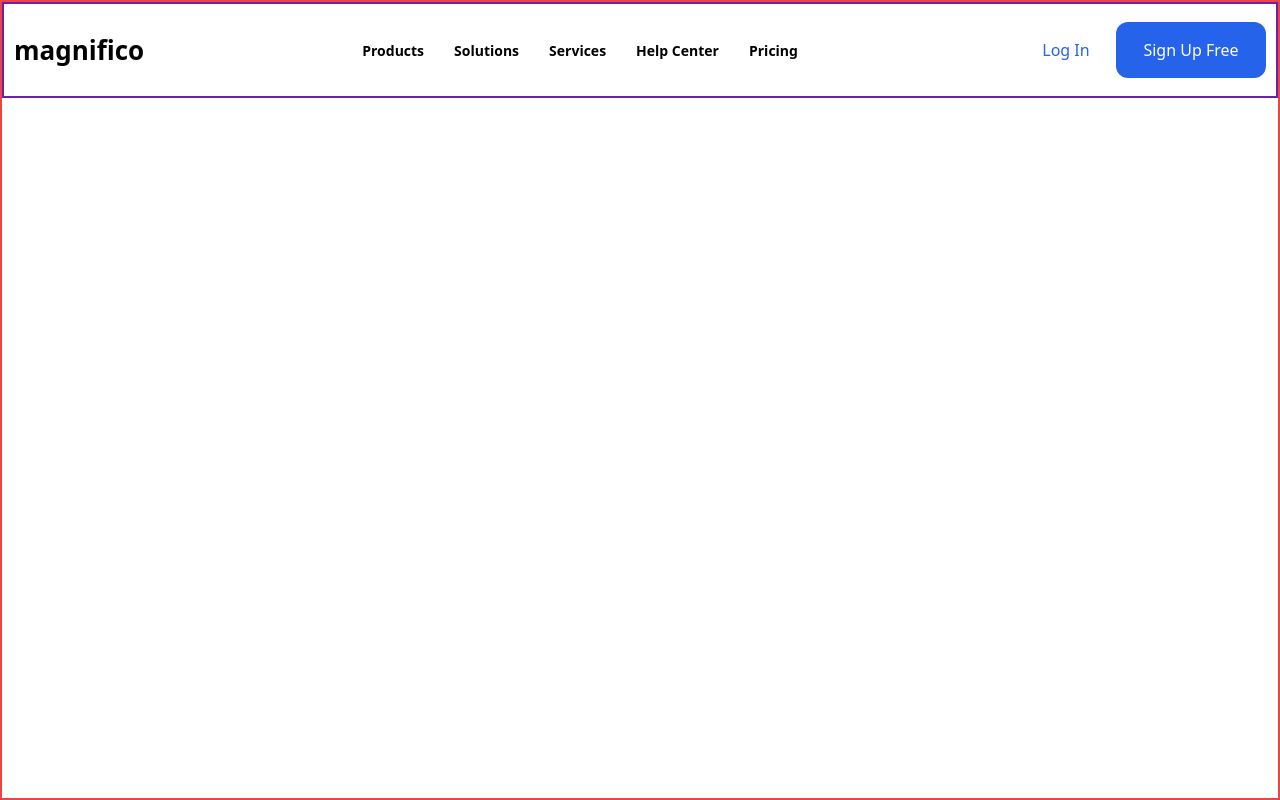
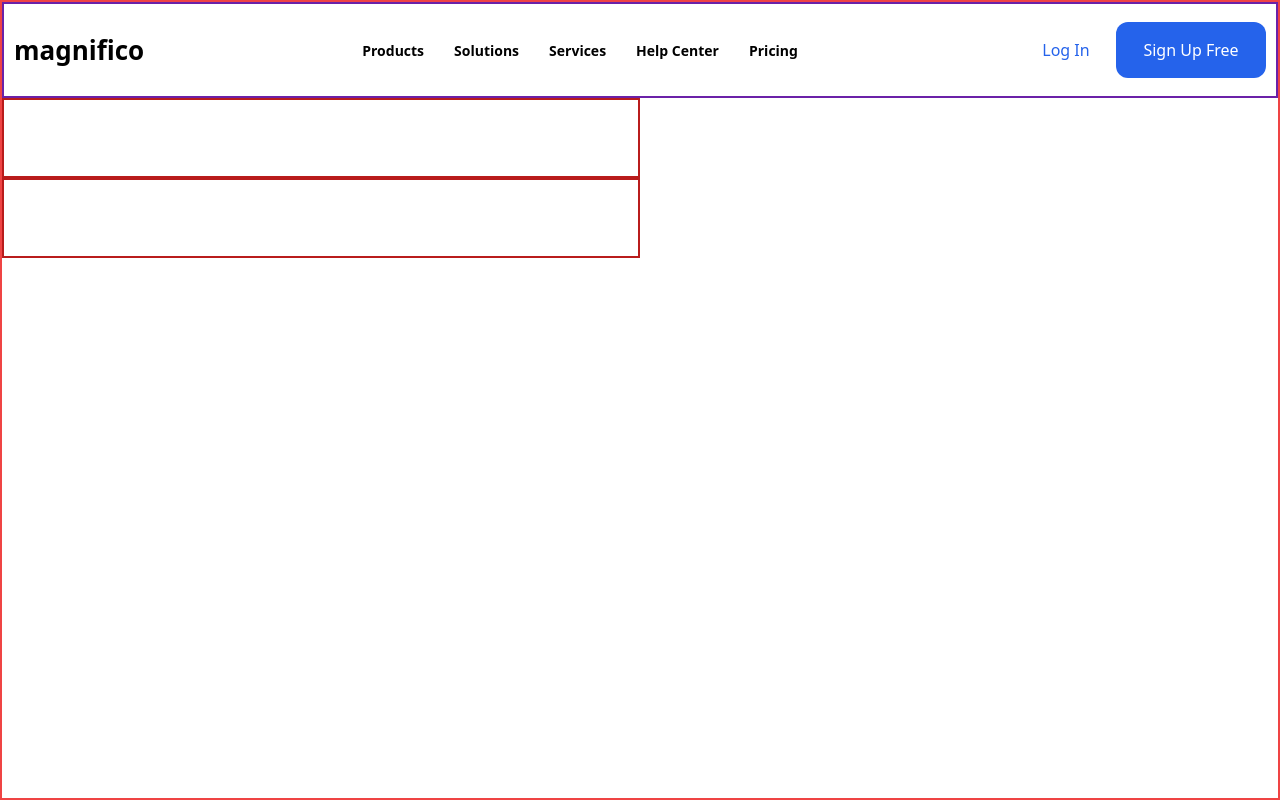
Before and after one commit to Mukhammadullo/Magnifico, a React (Vite) app: page / in a window 1280 px wide. Built offline with nearby package versions, Linux system fonts and the light colour scheme.

Commit message:
main-cards

```diff
--- a/src/App.jsx
+++ b/src/App.jsx
@@ -17,7 +17,7 @@ function App() {
         <div className='w-[100%] h-[12vh] border-solid border-purple-800 border-[2px] flex justify-between items-center'>
           <h1 className='font-bold text-[26px] ml-[10px]'>magnifico</h1>
 
-          <ul className='flex '>
+          <ul className='flex'>
             <li className='font-bold text-[14px] m-[15px]'>Products</li>
             <li className='font-bold text-[14px] m-[15px]'>Solutions</li>
             <li className='font-bold text-[14px] m-[15px]'>Services</li>
@@ -30,9 +30,20 @@ function App() {
             <button className=' w-[150px] h-[7vh] text-[white] rounded-[12px] bg-[#2563EB]'>Sign Up Free</button>
           </div>
 
+        </div>
+
+
+        {/* maincards */}
+        <div>
+
+          {/* card_left */}
+          <div className='w-[50%] h-[10vh] border-solid border-red-700 border-[2px]'></div>
+
+
+          {/* card_right */}
+          <div className='w-[50%] h-[10vh] border-solid border-red-700 border-[2px]'></div>
 
         </div>
-
 
       </header>
 
```
